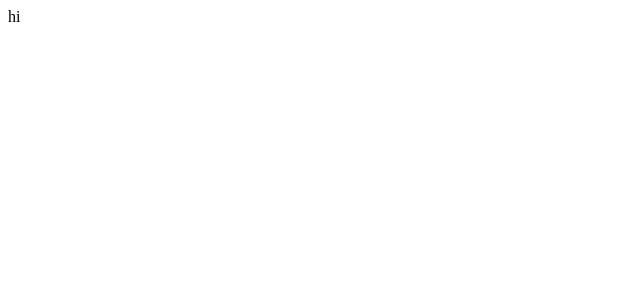
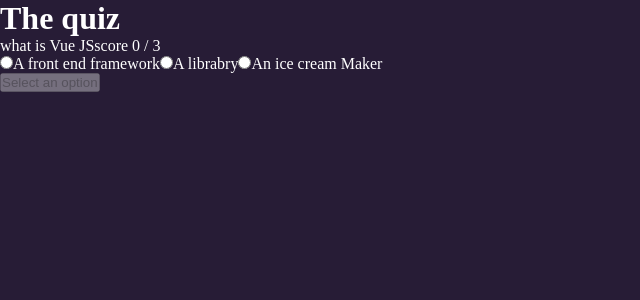
Before and after one commit to mankaache/vuejs-quiz-app, a Vue app: page / in a window 1280 px wide. Shown: the top 300 px of the page, without its empty margins (0-640 px from the left). Built offline with nearby package versions, Linux system fonts and the light colour scheme.

Commit message:
completed quiz functionalities

```diff
--- a/src/App.vue
+++ b/src/App.vue
@@ -1,19 +1,130 @@
 <template>
-  hi
+  <main class="app">
+    <h1>The quiz</h1>
+    <section class="quiz" v-if="!quizeCompleted">
+      <div class="quiz-info">
+        <span class="question">{{ getCurrentQuestion.questions }}</span>
+        <span class="score">score {{ score }} / {{ questions.length }}</span>
+      </div>
+      <div class="options">
+        <label
+          v-for="(option, index) in getCurrentQuestion.options"
+          :key="index"
+          :class="`option ${
+            getCurrentQuestion.selected == index
+              ? index == getCurrentQuestion.answer
+                ? 'correct'
+                : 'wrong'
+              : ''
+          } ${
+            getCurrentQuestion.selected != null &&
+            index != getCurrentQuestion.selected
+              ? 'disabled'
+              : ''
+          }`"
+        >
+          <input
+            type="radio"
+            :name="getCurrentQuestion.index"
+            :value="index"
+            v-model="getCurrentQuestion.selected"
+            :disabled="getCurrentQuestion.selected"
+            @change="setAnswer"
+          />
+          <span>{{ option }}</span>
+        </label>
+      </div>
+      <button @click="NextQuestion" :disabled="!getCurrentQuestion.selected">
+        {{
+          getCurrentQuestion.index == questions.length - 1
+            ? "Finish"
+            : getCurrentQuestion.selected == null
+            ? "Select an option"
+            : "Next Question"
+        }}
+      </button>
+    </section>
+    <section v-else>
+      <h2>You have finished the quiz!</h2>
+      <p>Your score is {{ score }} / {{ questions.length }}</p>
+    </section>
+  </main>
 </template>
 
 <script>
+import { computed, ref } from "vue";
+export default {
+  setup() {
+    const questions = ref([
+      {
+        questions: "what is Vue JS",
+        answer: 0,
+        options: ["A front end framework", "A librabry", "An ice cream Maker"],
+        selected: null,
+      },
+      {
+        questions: "what is Vuex",
+        answer: 2,
+        options: ["Vue with an x", "A cheese selection", "State Management"],
+        selected: null,
+      },
+      {
+        questions: "what is Vue JS",
+        answer: 0,
+        options: [
+          "Walking in space",
+          "A routing library for vue js",
+          "Burger sauce",
+          "quizzes",
+        ],
+        selected: null,
+      },
+    ]);
+    console.log(questions);
 
+    const quizeCompleted = ref(false);
+    const currentQuestion = ref(0);
 
-export default {
-  name: 'App',
-  components: {
+    const score = computed(() => {
+      let count = 0;
+      questions.value.map((q) => {
+        if (q.selected == q.answer) {
+          count++;
+        }
+      });
+      return count;
+    });
+    const getCurrentQuestion = computed(() => {
+      let question = questions.value[currentQuestion.value];
+      question.index = currentQuestion.value;
+      return question;
+    });
 
-  }
-}
+    const setAnswer = (evt) => {
+      questions.value[currentQuestion.value].selected = evt.target.value;
+      evt.target.value = null;
+    };
+    const NextQuestion = () => {
+      if (currentQuestion.value < questions.value.length - 1) {
+        currentQuestion.value++;
+      } else {
+        quizeCompleted.value = true;
+      }
+    };
+
+    return { questions, score, NextQuestion, getCurrentQuestion, setAnswer };
+  },
+};
 </script>
 
 <style>
-
-
+* {
+  margin: 0;
+  padding: 0;
+  box-sizing: border-box;
+}
+body {
+  background: #271c36;
+  color: #fff;
+}
 </style>
```
